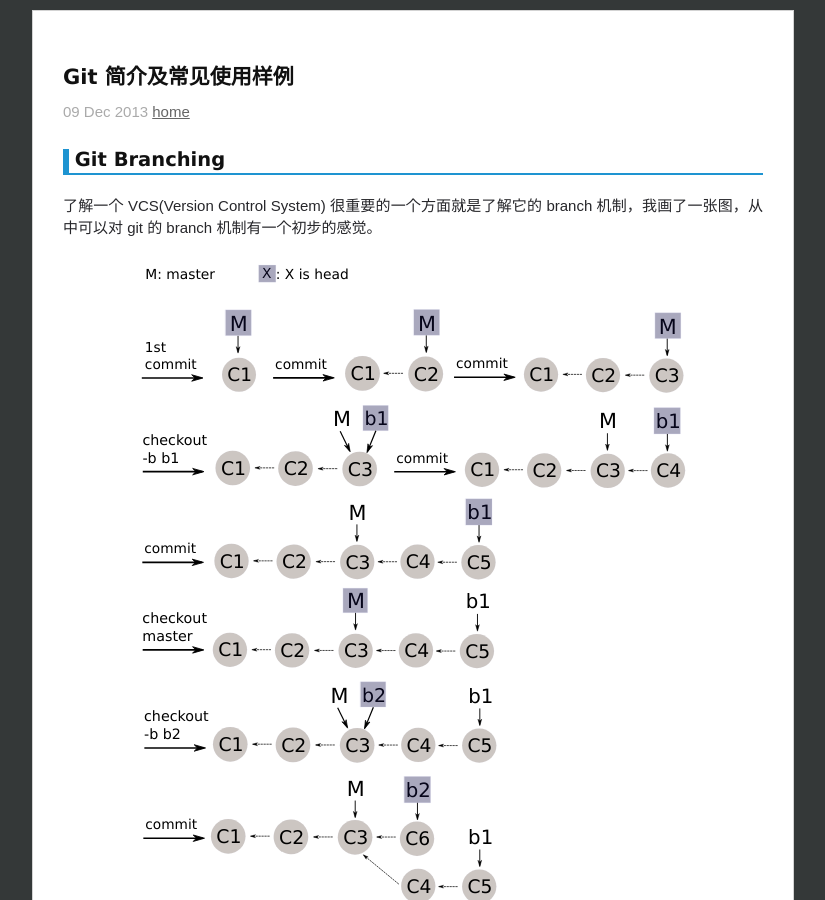
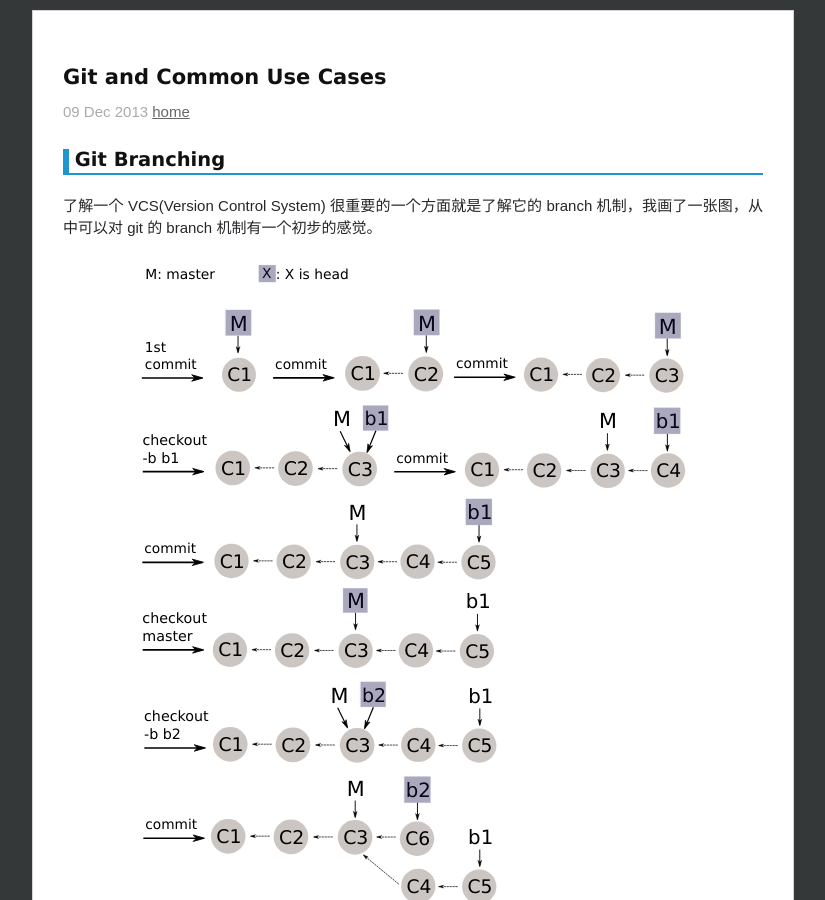
Before and after one commit to chenrushan/chenrushan.github.io, a Jekyll site: the page built from _posts/2013-12-09-git.markdown, in a window 1280 px wide and 900 px high. Shown: the whole window, without its empty margins (227-1052 px from the left). Built offline with Jekyll 4.4.1, drawn with Linux system fonts in a browser that asks for light colours; Markdown is read by kramdown in place of the engine named in the settings.

Commit message:
update some titles

```diff
--- a/_posts/2013-11-27-hadoop-secondary-sort.markdown
+++ b/_posts/2013-11-27-hadoop-secondary-sort.markdown
@@ -1,6 +1,6 @@
 ---
 layout: post
-title: Hadoop 二次排序 (secondary sort)
+title: Hadoop Secondary Sort
 categories: prog
 ---
 
--- a/_posts/2013-11-29-PCA.markdown
+++ b/_posts/2013-11-29-PCA.markdown
@@ -1,6 +1,6 @@
 ---
 layout: post
-title: PCA (Principal Component Analysis)
+title: Principal Component Analysis
 categories: ml
 ---
 
--- a/_posts/2013-12-09-git.markdown
+++ b/_posts/2013-12-09-git.markdown
@@ -1,6 +1,6 @@
 ---
 layout: post
-title: Git 简介及常见使用样例
+title: Git and Common Use Cases
 categories: prog
 tags: git, svn
 ---
--- a/_posts/2013-12-15-suffix-array-prefix-doubling-counting-sort.markdown
+++ b/_posts/2013-12-15-suffix-array-prefix-doubling-counting-sort.markdown
@@ -1,6 +1,6 @@
 ---
 layout: post
-title: 基于 Prefix Doubling 及 Counting Sort 构建 Suffix Array
+title: Creating Suffix Array Based on Prefix Doubling and Counting Sort
 categories: ds
 tags: suffix array, prefix doubling, counting sort, radix sort
 ---
--- a/_posts/2014-01-06-plsa-and-mf.markdown
+++ b/_posts/2014-01-06-plsa-and-mf.markdown
@@ -1,6 +1,6 @@
 ---
 layout: post
-title: PLSA 与 Matrix Factorization
+title: PLSA and Matrix Factorization
 categories: ml
 tags: plsa, matrix factorization, kl divergence
 ---
--- a/_posts/2014-03-06-entropy.markdown
+++ b/_posts/2014-03-06-entropy.markdown
@@ -1,6 +1,6 @@
 ---
 layout: post
-title: 各种 Entropy
+title: Various Entropy
 categories: ml
 tags: pattern recognition, machine learning, entropy, cross entropy, KL Divergence
 ---
```
Also changed, not shown: resource/DP/knapsack.svg, resource/DP/matrix.svg.
